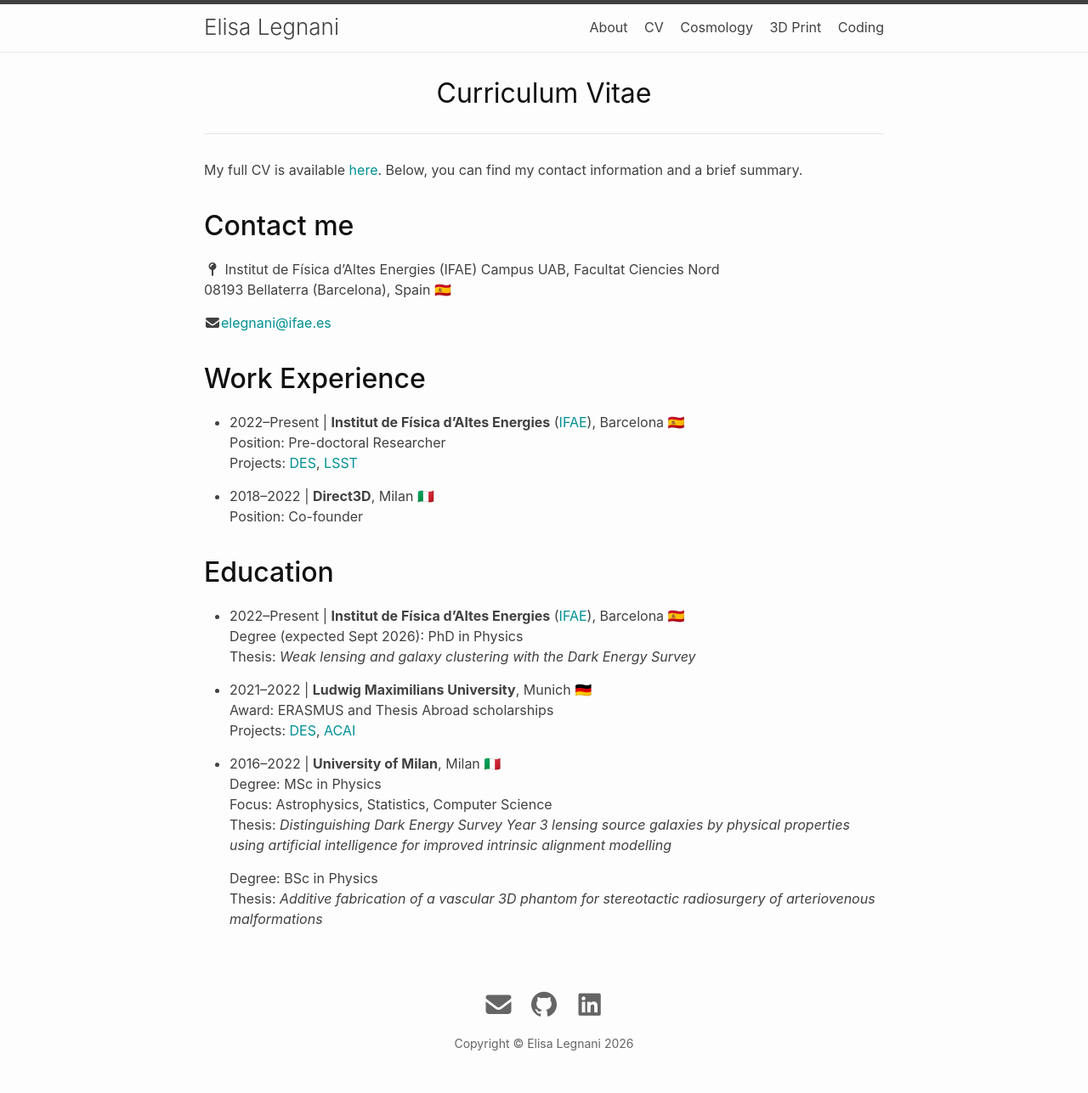
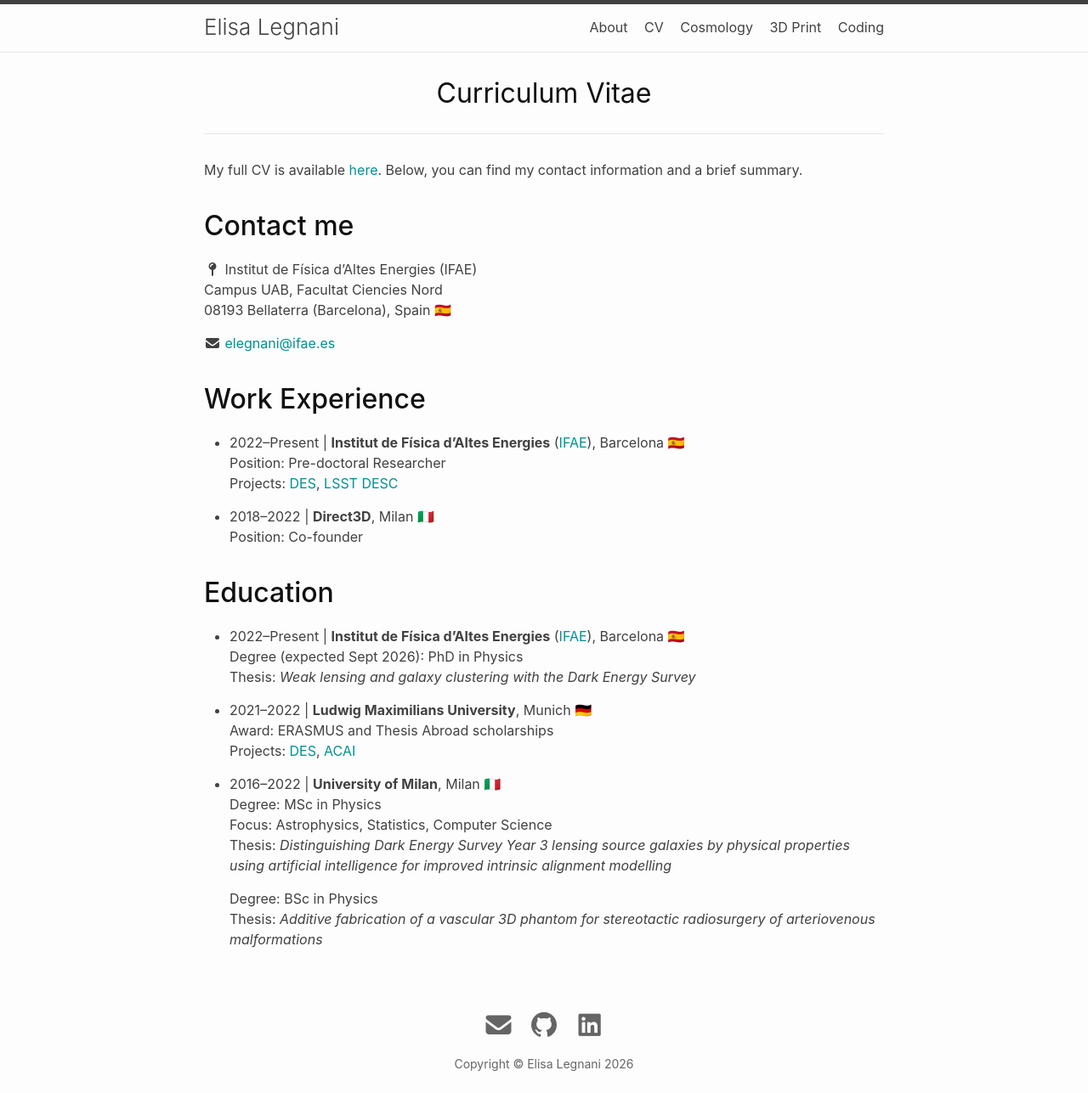
Before and after one commit to ElisaLegnani/new_website, a Jekyll site: the page built from cv.md, in a window 1280 px wide. Shown: the whole page at 85% size. Built offline with Jekyll 4.4.1, drawn with Linux system fonts in a browser that asks for light colours; nearby versions of some CDN libraries; before the commit the page ends 1263 px from its top, so only the background shows below that.

Commit message:
Update CV

```diff
--- a/cv.md
+++ b/cv.md
@@ -12,13 +12,13 @@ My full CV is available [here](https://drive.google.com/file/d/1hqm60XJ0-QDLmXFY
 Campus UAB, Facultat Ciencies Nord
 08193 Bellaterra (Barcelona), Spain 🇪🇸
 
-<i class="fa-solid fa-envelope"></i>[elegnani@ifae.es](mailto:elegnani97@gmail.com)
+<i class="fa-solid fa-envelope"></i> [elegnani@ifae.es](mailto:elegnani97@gmail.com)
 
 ## Work Experience
 
 - 2022–Present | **Institut de Física d'Altes Energies** ([IFAE](https://www.ifae.es/)), Barcelona 🇪🇸
   Position: Pre-doctoral Researcher
-  Projects: [DES](link), [LSST](link)
+  Projects: [DES](https://www.darkenergysurvey.org/), [LSST DESC](https://lsstdesc.org/)
 
 - 2018–2022 | **Direct3D**, Milan 🇮🇹
   Position: Co-founder
@@ -31,7 +31,7 @@ Campus UAB, Facultat Ciencies Nord
 
 - 2021–2022 | **Ludwig Maximilians University**, Munich 🇩🇪
   Award: ERASMUS and Thesis Abroad scholarships
-  Projects: [DES](link), [ACAI](link)
+  Projects: [DES](https://www.darkenergysurvey.org/), [ACAI](https://www.physik.lmu.de/observatory/en/research/cosmology/acai-group/)
 
 - 2016–2022 | **University of Milan**, Milan 🇮🇹
   Degree: MSc in Physics
```
